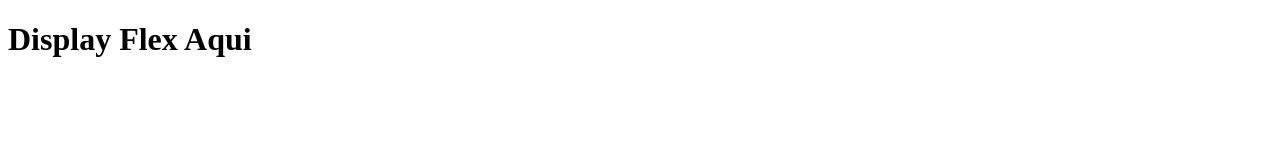
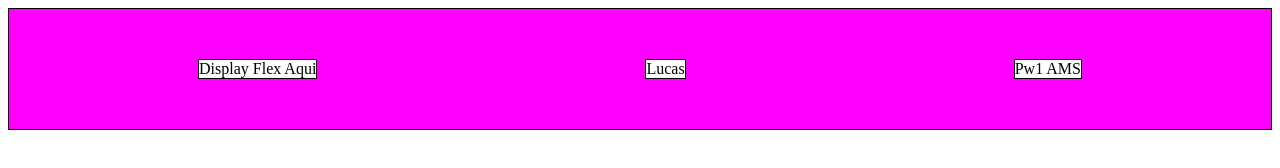
Before and after one commit to LcsGomes-AMS/pw-ams, a plain HTML site: page flex.html in a window 1280 px wide. Drawn offline with Linux system fonts and the light colour scheme.

Commit message:
aula de display flex

```diff
--- /dev/null
+++ b/css/estilo.css
@@ -0,0 +1,14 @@
+div{
+    border: 1px solid;
+    background-color: white;
+}
+h1{
+    border: 1px solid;
+}
+#container{
+    background-color: fuchsia;
+    padding: 50px 25px;
+    display: flex;
+    justify-content: space-around;
+
+}
--- a/flex.html
+++ b/flex.html
@@ -4,8 +4,16 @@
     <meta charset="UTF-8">
     <meta name="viewport" content="width=device-width, initial-scale=1.0">
     <title>Display Flex</title>
+    <link rel="stylesheet" href="css/estilo.css">
 </head>
 <body>
-    <h1>Display Flex Aqui</h1>
+
+    <div id="container">
+        <div>Display Flex Aqui</div>
+    <div>
+        Lucas
+    </div>
+    <div>Pw1 AMS</div>
+</div>
 </body>
 </html>
```
